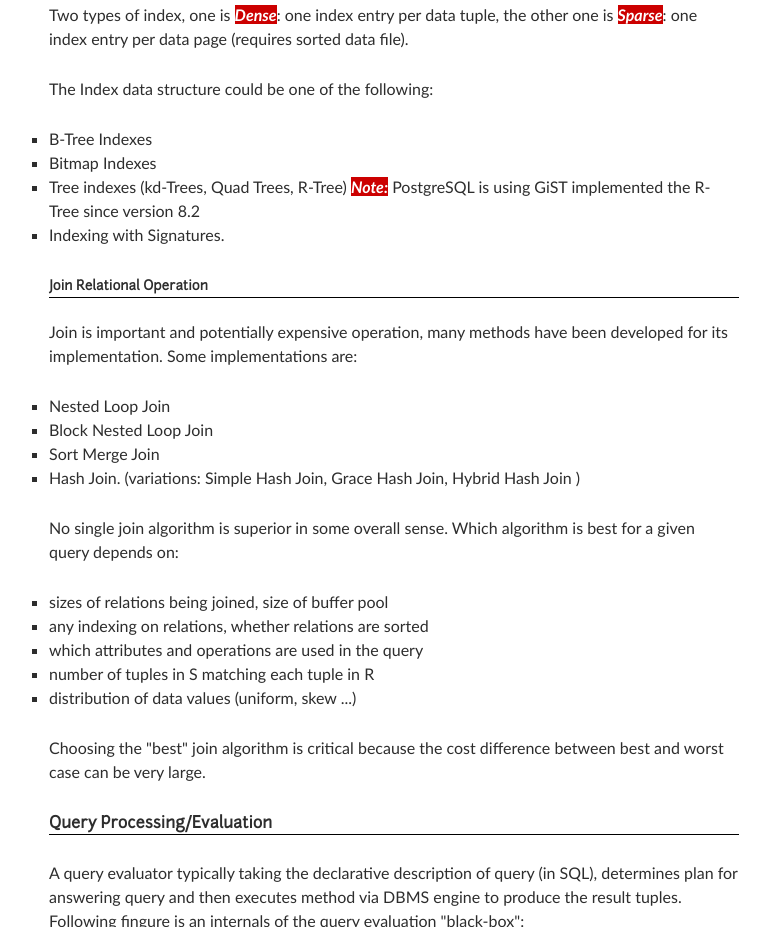
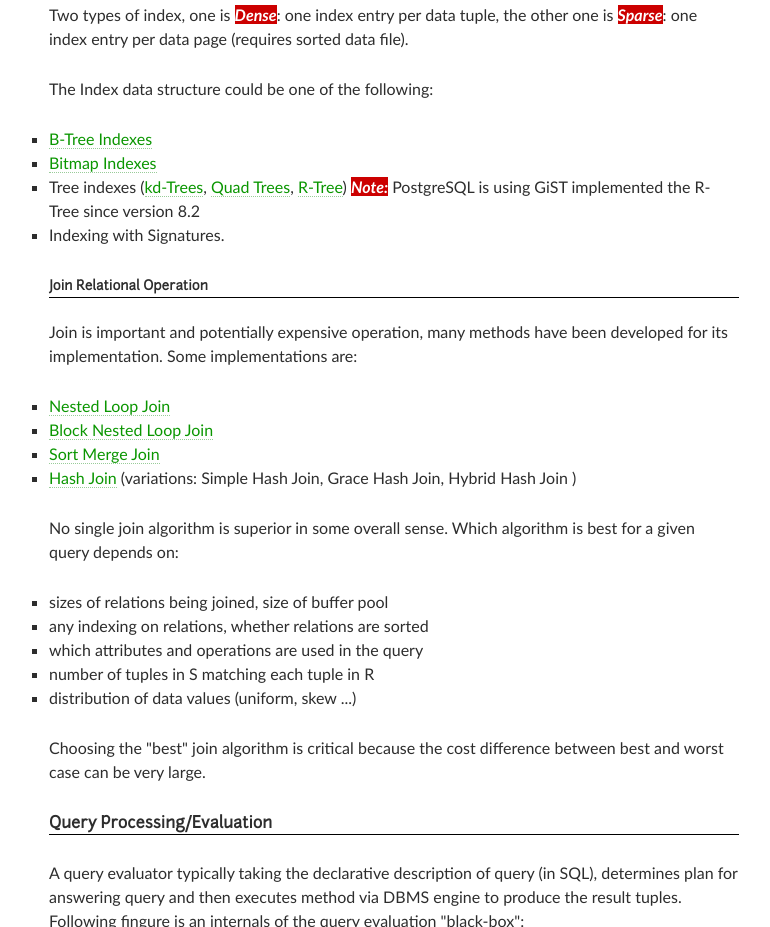
Before and after one commit to jeffyuchang/jeffyuchang.github.com, a plain HTML site: page 2012/10/19/back-to-basics-dbms-1/index.html in a window 1280 px wide. Shown: the part 3415-4342 px from the top of the page, without its empty margins (246-1016 px from the left). Drawn offline with Linux system fonts and the light colour scheme; a script that the page names is missing.

Commit message:
Added links.

```diff
--- a/2012/10/19/back-to-basics-dbms-1/index.html
+++ b/2012/10/19/back-to-basics-dbms-1/index.html
@@ -173,9 +173,10 @@ There are Heap Files, Sorted Files and Hash Files. For hash files, we see both t
 <p>The Index data structure could be one of the following:</p>
 
 <ul>
-<li>B-Tree Indexes</li>
-<li>Bitmap Indexes</li>
-<li>Tree indexes (kd-Trees, Quad Trees, R-Tree) <em>Note:</em> PostgreSQL is using GiST implemented the R-Tree since version 8.2</li>
+<li><a href="http://en.wikipedia.org/wiki/B-tree">B-Tree Indexes</a></li>
+<li><a href="http://en.wikipedia.org/wiki/Bitmap_index">Bitmap Indexes</a></li>
+<li>Tree indexes (<a href="http://en.wikipedia.org/wiki/K-d_tree">kd-Trees</a>, <a href="http://en.wikipedia.org/wiki/Quadtree">Quad Trees</a>, <a href="http://en.wikipedia.org/wiki/R-tree">R-Tree</a>)
+<em>Note:</em> PostgreSQL is using GiST implemented the R-Tree since version 8.2</li>
 <li>Indexing with Signatures.</li>
 </ul>
 
@@ -185,10 +186,10 @@ There are Heap Files, Sorted Files and Hash Files. For hash files, we see both t
 <p>Join is important and potentially expensive operation, many methods have been developed for its implementation. Some implementations are:</p>
 
 <ul>
-<li>Nested Loop Join</li>
-<li>Block Nested Loop Join</li>
-<li>Sort Merge Join</li>
-<li>Hash Join. (variations: Simple Hash Join, Grace Hash Join, Hybrid Hash Join )</li>
+<li><a href="http://en.wikipedia.org/wiki/Nested_loop_join">Nested Loop Join</a></li>
+<li><a href="http://en.wikipedia.org/wiki/Block_nested_loop">Block Nested Loop Join</a></li>
+<li><a href="http://en.wikipedia.org/wiki/Sort-merge_join">Sort Merge Join</a></li>
+<li><a href="http://en.wikipedia.org/wiki/Hash_join">Hash Join</a> (variations: Simple Hash Join, Grace Hash Join, Hybrid Hash Join )</li>
 </ul>
 
 
```
Also changed, not shown: atom.xml (+9 -8 lines).
